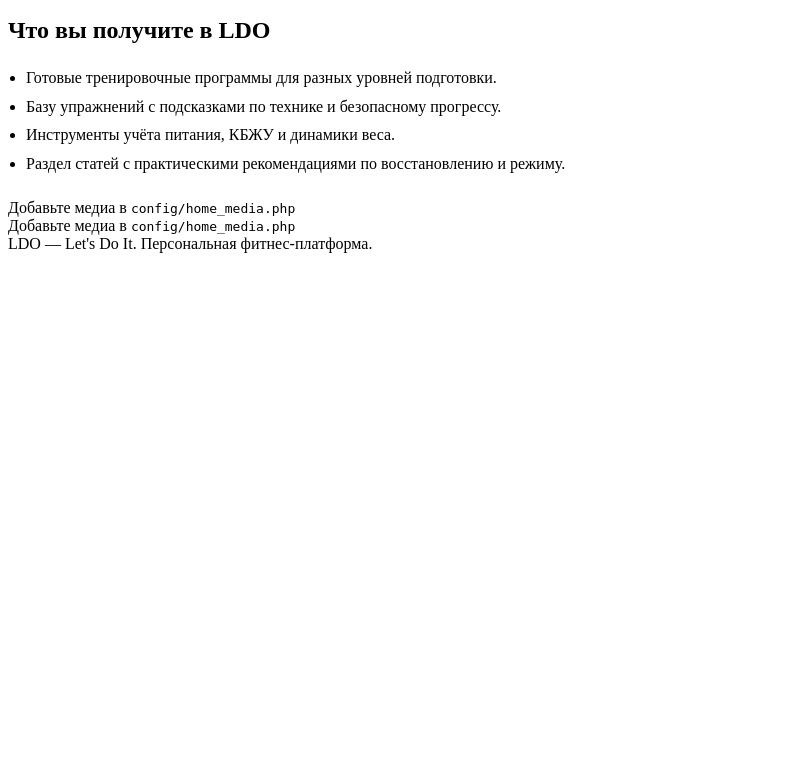
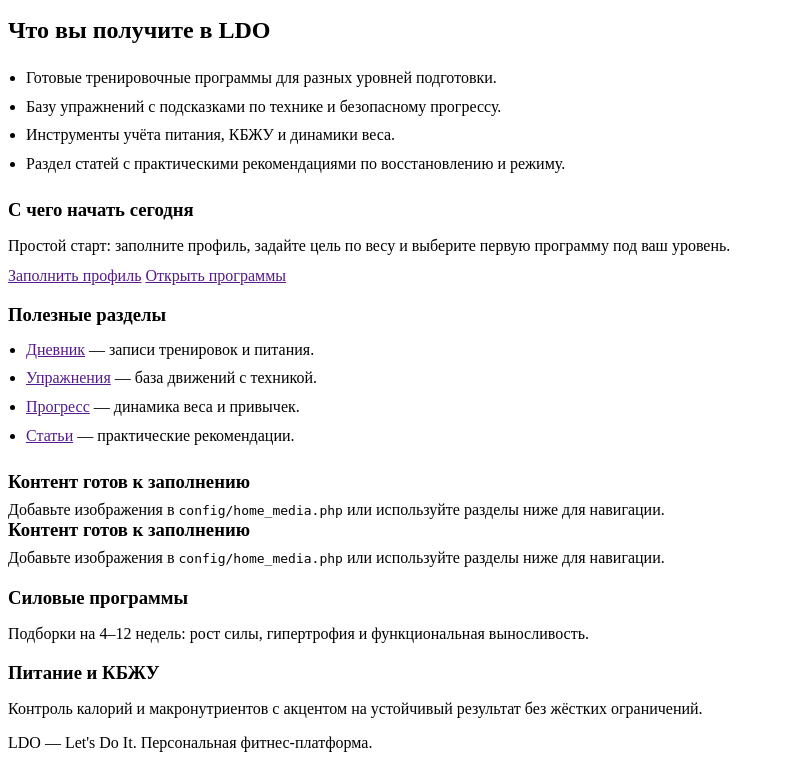
Before and after one commit to Denis-debuger/LDO, a PHP site: the page made by LDO/app/views/home.php in a window 1280 px wide. Shown: the part 245-1005 px from the top of the page, without its empty margins (0-785 px from the left). Before the commit the page ends 498 px from the top, so only its background shows below. Run offline with PHP 8.4, Linux system fonts and the light colour scheme; the template is opened without the code that fills it, so the values that code supplies are empty.

Commit message:
Наполнить контентом главную страницу

```diff
--- a/LDO/app/views/home.php
+++ b/LDO/app/views/home.php
@@ -71,6 +71,30 @@
         </div>
       </section>
 
+      <section class="home-info-grid" style="margin-bottom:20px">
+        <article class="card">
+          <div class="card-body">
+            <h3 class="card-title" style="margin-bottom:10px">С чего начать сегодня</h3>
+            <p class="muted" style="margin-bottom:12px">Простой старт: заполните профиль, задайте цель по весу и выберите первую программу под ваш уровень.</p>
+            <div class="home-actions">
+              <a href="<?= url('profile') ?>" class="btn btn-primary">Заполнить профиль</a>
+              <a href="<?= url('programs') ?>" class="btn btn-ghost">Открыть программы</a>
+            </div>
+          </div>
+        </article>
+        <article class="card">
+          <div class="card-body">
+            <h3 class="card-title" style="margin-bottom:10px">Полезные разделы</h3>
+            <ul class="muted" style="margin:0;padding-left:18px;line-height:1.8">
+              <li><a href="<?= url('diary') ?>">Дневник</a> — записи тренировок и питания.</li>
+              <li><a href="<?= url('exercises') ?>">Упражнения</a> — база движений с техникой.</li>
+              <li><a href="<?= url('progress') ?>">Прогресс</a> — динамика веса и привычек.</li>
+              <li><a href="<?= url('articles') ?>">Статьи</a> — практические рекомендации.</li>
+            </ul>
+          </div>
+        </article>
+      </section>
+
       <div class="home-tiles">
         <?php for ($i = 1; $i <= 2; $i++): ?>
           <?php $block = $homeMedia[$i] ?? null; ?>
@@ -86,11 +110,29 @@
               <?php endif; ?>
               <div class="home-tile-caption"><?= e($block['caption'] ?? 'Collection') ?></div>
             <?php else: ?>
-              <div class="home-tile-placeholder">Добавьте медиа в <code>config/home_media.php</code></div>
+              <div class="home-tile-placeholder">
+                <h3 style="margin:0 0 8px">Контент готов к заполнению</h3>
+                <p class="muted" style="margin:0">Добавьте изображения в <code>config/home_media.php</code> или используйте разделы ниже для навигации.</p>
+              </div>
             <?php endif; ?>
           </article>
         <?php endfor; ?>
       </div>
+
+      <section class="home-info-grid" style="margin-top:20px">
+        <article class="card">
+          <div class="card-body">
+            <h3 class="card-title" style="margin-bottom:10px">Силовые программы</h3>
+            <p class="muted">Подборки на 4–12 недель: рост силы, гипертрофия и функциональная выносливость.</p>
+          </div>
+        </article>
+        <article class="card">
+          <div class="card-body">
+            <h3 class="card-title" style="margin-bottom:10px">Питание и КБЖУ</h3>
+            <p class="muted">Контроль калорий и макронутриентов с акцентом на устойчивый результат без жёстких ограничений.</p>
+          </div>
+        </article>
+      </section>
     </section>
   </div>
 </div>
--- a/LDO/assets/css/ldo.css
+++ b/LDO/assets/css/ldo.css
@@ -148,6 +148,8 @@
 .home-hero-content h1{margin:0 0 10px;font-size:48px;line-height:1;font-weight:900;letter-spacing:.8px}
 .home-hero-content p{margin:0 0 22px;color:#d9d9d9}
 .home-actions{display:flex;gap:10px;flex-wrap:wrap}
+.home-info-grid{display:grid;grid-template-columns:1fr 1fr;gap:14px}
+.home-info-grid .card{margin:0}
 .home-tiles{display:grid;grid-template-columns:1fr 1fr;gap:14px;margin-top:14px}
 .home-tile{border:var(--border);border-radius:14px;overflow:hidden;background:rgba(255,255,255,.02);min-height:220px;position:relative}
 .home-tile-media{width:100%;height:100%;object-fit:cover;display:block;min-height:220px}
@@ -158,6 +160,7 @@
   .home-hero-card{min-height:360px}
   .home-hero-content h1{font-size:36px}
   .home-tiles{grid-template-columns:1fr}
+  .home-info-grid{grid-template-columns:1fr}
 }
 @media (max-width: 640px){
   .home-shell{padding:10px}
```
